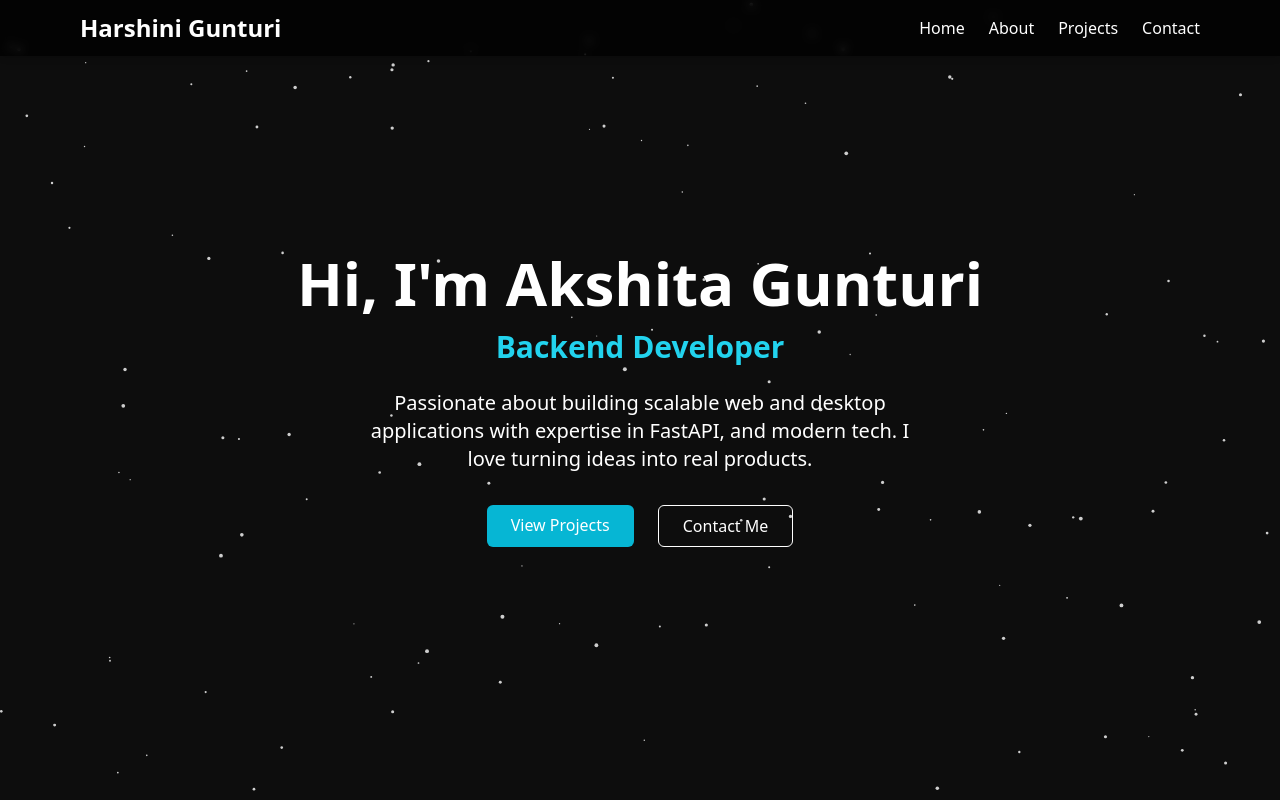
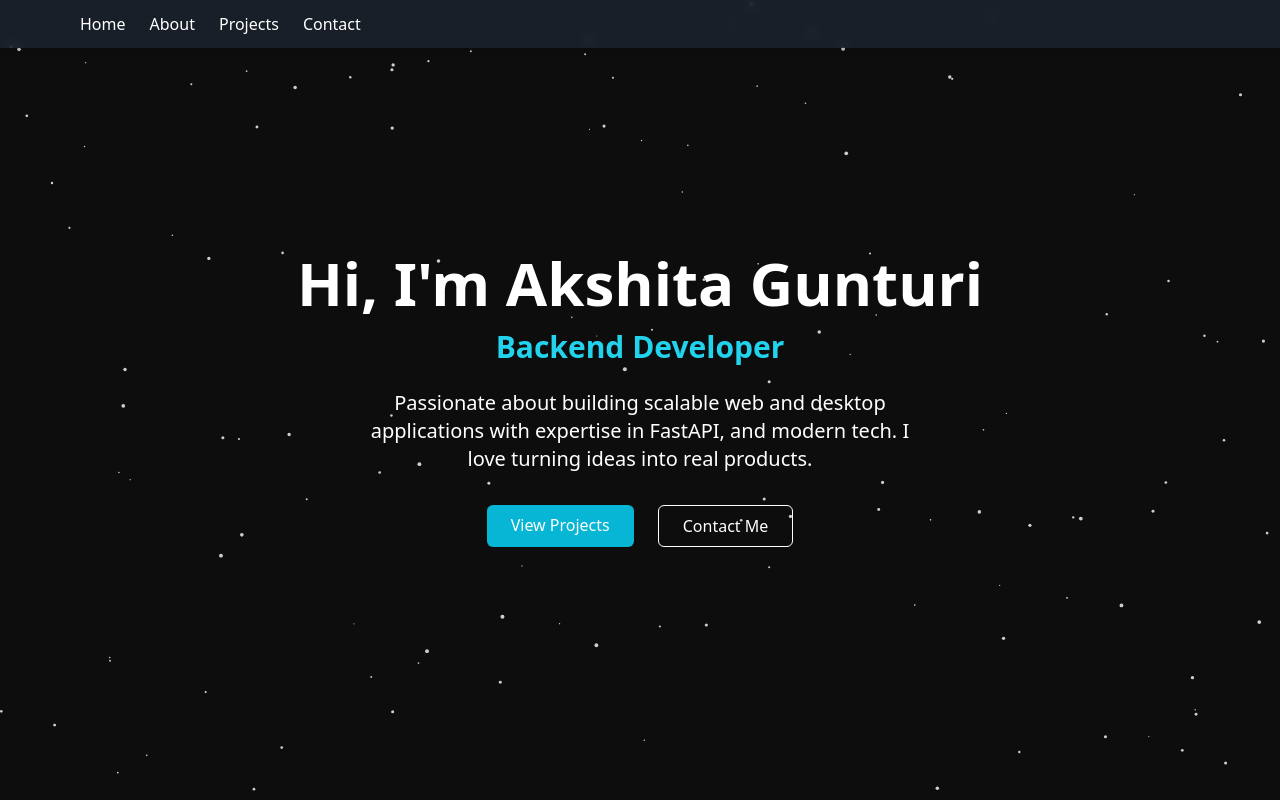
Before and after one commit to akshita2502/akshita_portfolio, a React (Create React App) app in the folder portfolio/: page / in a window 1280 px wide. Shown: the top 800 px of the page. Built offline with nearby package versions, Linux system fonts and the light colour scheme.

Commit message:
navbar color and blurr effects

```diff
--- a/portfolio/src/components/Navbar.jsx
+++ b/portfolio/src/components/Navbar.jsx
@@ -2,9 +2,8 @@ import { Link } from "react-scroll";
 
 export default function Navbar() {
   return (
-    <nav className="fixed top-0 left-0 w-full bg-black/70 backdrop-blur-sm text-white z-20 shadow-md">
+    <nav className="fixed top-0 left-0 w-full bg-gray-800/70 backdrop-blur-sm text-white z-20 shadow-md">
       <div className="max-w-6xl mx-auto px-4 py-3 flex justify-between items-center">
-        <h1 className="text-2xl font-bold">Harshini Gunturi</h1>
         <ul className="flex space-x-6">
           {["home", "about", "projects", "contact"].map((section) => (
             <li key={section}>
```
